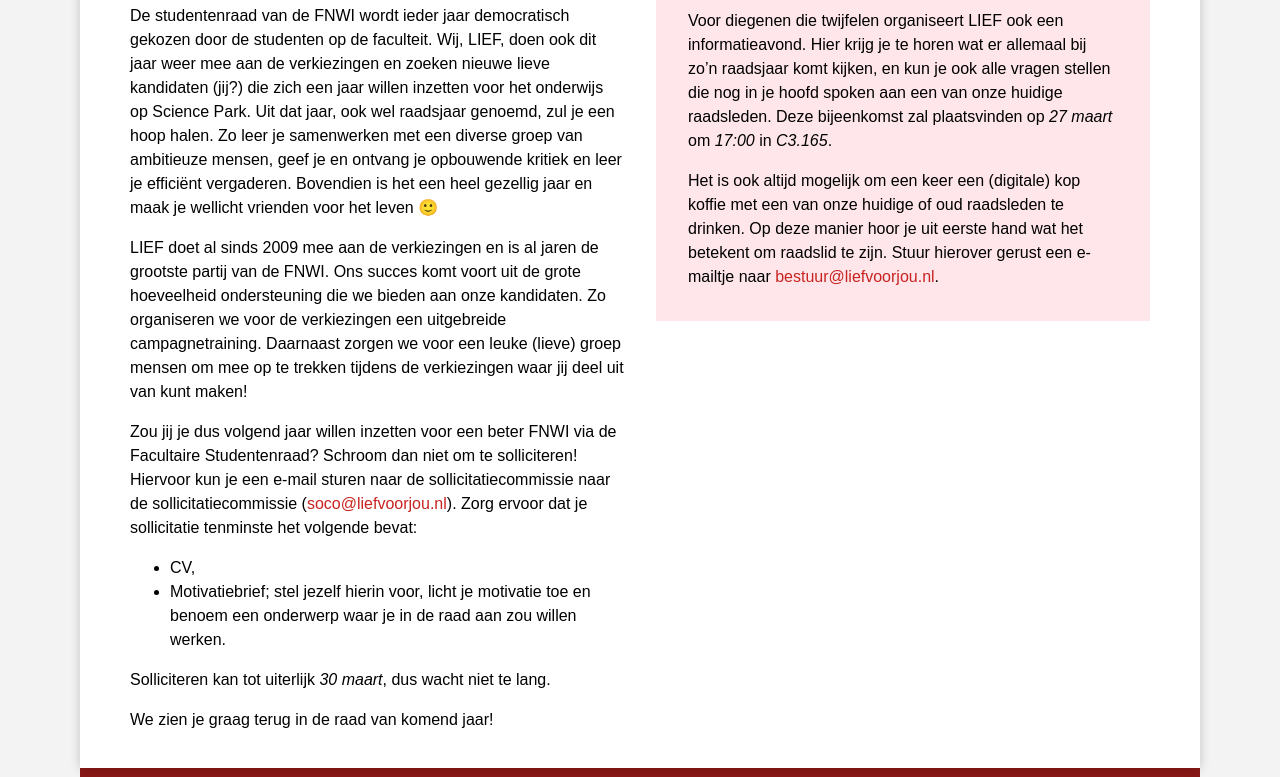
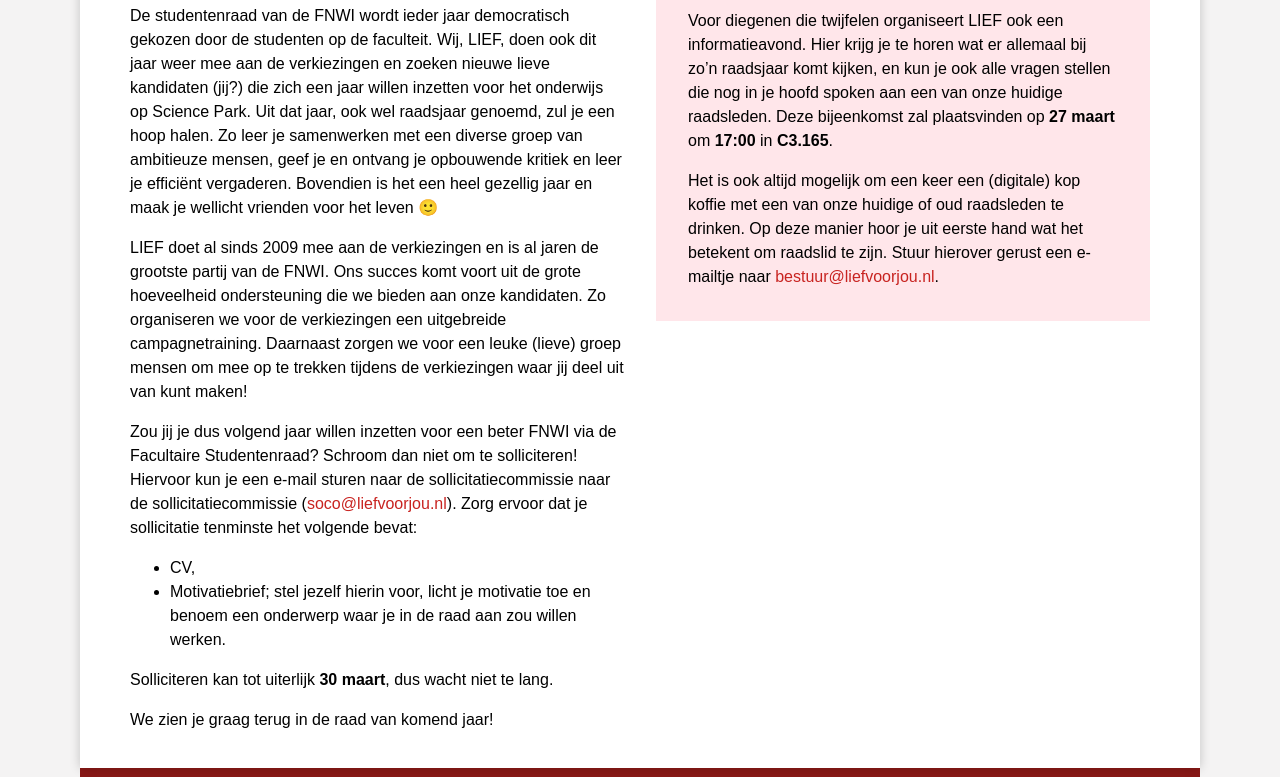
Before and after one commit to liefnwi/liefnwi.github.io, a Jekyll site: the page built from over-ons/in-de-raad.md, in a window 1280 px wide and 1101 px high. Shown: the part 313-1090 px from the top of the window. Built offline with Jekyll 4.4.1, drawn with Linux system fonts in a browser that asks for light colours; nearby versions of some CDN libraries.

Commit message:
het werkt weer, en ook wat layout-fixes

```diff
--- a/over-ons/in-de-raad.md
+++ b/over-ons/in-de-raad.md
@@ -14,7 +14,7 @@
  - CV,
  - Motivatiebrief; stel jezelf hierin voor, licht je motivatie toe en benoem een onderwerp waar je in de raad aan zou willen werken.
 
-Solliciteren kan tot uiterlijk *30 maart*, dus wacht niet te lang.
+Solliciteren kan tot uiterlijk **30 maart**, dus wacht niet te lang.
 
 <!-- Hiervoor hoef je enkel een mailtje naar de sollicitatiecommissie ([soco@liefvoorjou.nl](mailto:soco@liefvoorjou.nl)) te sturen en dan zullen zij een gesprek met je inplannen. -->
 
@@ -27,7 +27,7 @@
 
 -->
 
-Voor diegenen die twijfelen organiseert LIEF ook een informatieavond. Hier krijg je te horen wat er allemaal bij zo'n raadsjaar komt kijken, en kun je ook alle vragen stellen die nog in je hoofd spoken aan een van onze huidige raadsleden. Deze bijeenkomst zal plaatsvinden op *27 maart* om *17:00* in *C3.165*.
+Voor diegenen die twijfelen organiseert LIEF ook een informatieavond. Hier krijg je te horen wat er allemaal bij zo'n raadsjaar komt kijken, en kun je ook alle vragen stellen die nog in je hoofd spoken aan een van onze huidige raadsleden. Deze bijeenkomst zal plaatsvinden op **27 maart** om **17:00** in **C3.165**.
 
 Het is ook altijd mogelijk om een keer een (digitale) kop koffie met een van onze huidige of oud raadsleden te drinken. Op deze manier hoor je uit eerste hand wat het betekent om raadslid te zijn. Stuur hierover gerust een e-mailtje naar [bestuur@liefvoorjou.nl](mailto:bestuur@liefvoorjou.nl).
 </div>
```
Also changed, not shown: _posts/2026-03-11-Kom-volgend-jaar-voor-LIEF-in-de-raad.md (+1 -1 lines).
